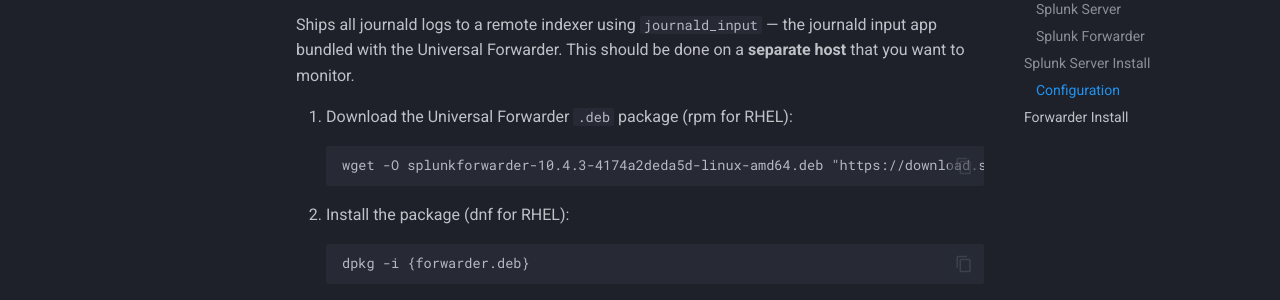
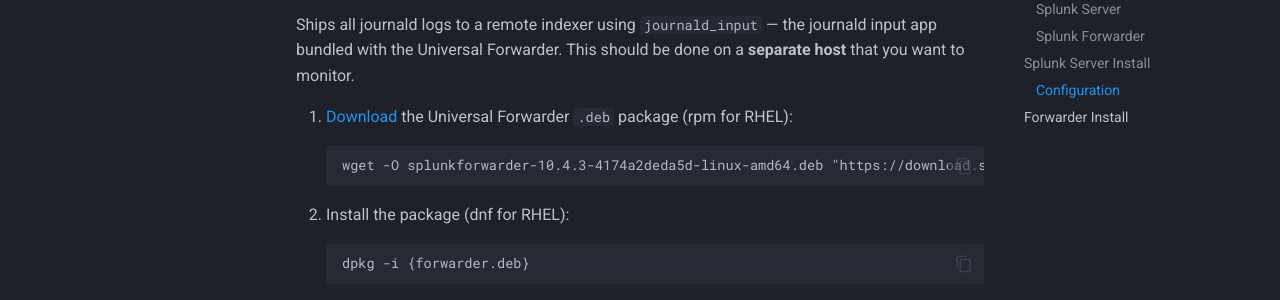
Before and after one commit to KUISC/knowledge-base, an MkDocs documentation site: the page built from docs/playbooks/splunk-install-guide.md, in a window 1280 px wide and 900 px high, scrolled down 2325 px. Shown: the part 153-453 px from the top of the window. Built offline with MkDocs 1.6.1 and Material for MkDocs 9.7.7, drawn with Linux system fonts in a browser that asks for light colours; comment, search, counter and statistics services are not loaded; part of the change alters nothing that is shown; some of the changed text lies outside the part shown.

````diff
--- a/docs/playbooks/splunk-install-guide.md
+++ b/docs/playbooks/splunk-install-guide.md
@@ -42,7 +42,7 @@ Fedora Server 44:
 
 ## Splunk Server Install
 
-1. Download the Splunk `.deb` package (use RPM for RHEL-based distros:
+1. [Download](https://www.splunk.com/en_us/download/splunk-enterprise.html) the Splunk `.deb` package (use RPM for RHEL-based distros:
    ```
    wget -O splunk-10.4.3-4174a2deda5d-linux-amd64.deb "https://download.splunk.com/products/splunk/releases/10.4.3/linux/splunk-10.4.3-4174a2deda5d-linux-amd64.deb"
    ```
@@ -86,7 +86,7 @@ Once running, navigate to `http://localhost:8000` and log in with `kuisc:kuisc12
 
 Ships all journald logs to a remote indexer using `journald_input` — the journald input app bundled with the Universal Forwarder. This should be done on a **separate host** that you want to monitor.
 
-1. Download the Universal Forwarder `.deb` package (rpm for RHEL):
+1. [Download](https://www.splunk.com/en_us/download/universal-forwarder.html) the Universal Forwarder `.deb` package (rpm for RHEL):
    ```
    wget -O splunkforwarder-10.4.3-4174a2deda5d-linux-amd64.deb "https://download.splunk.com/products/universalforwarder/releases/10.4.3/linux/splunkforwarder-10.4.3-4174a2deda5d-linux-amd64.deb"
    ```
````
